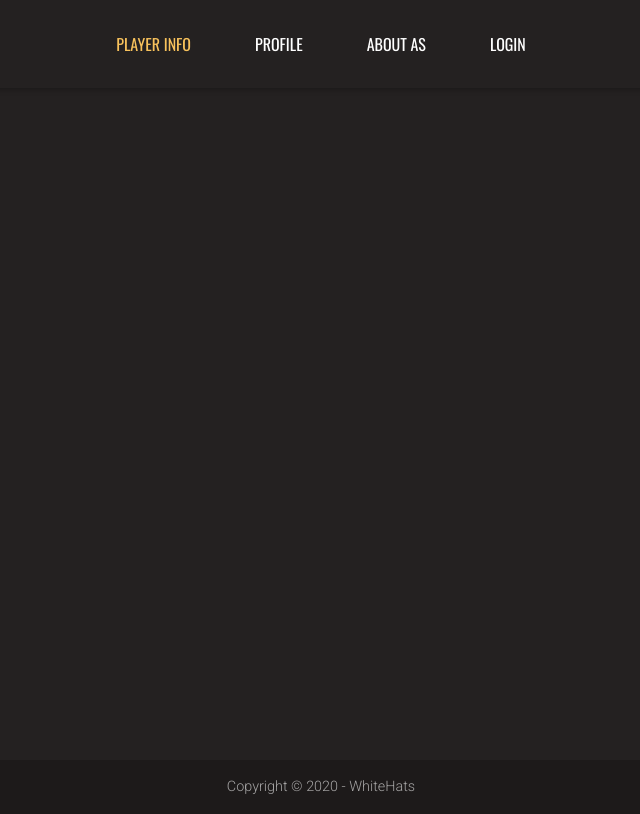
After one commit to Aggosh/ParyHackathon, a Django app: template PlayerInfo/Profile/templates/base.html in a window 1280 px wide. The commit adds this page. Shown: the whole page, without its empty margins (319-959 px from the left). Run offline with Django 3.2, Linux system fonts and the light colour scheme; the template is opened without the code that fills it, so the values that code supplies are empty; parts of the project's set-up code (start-up, migrations or seed data) failed here and were passed over; some libraries are stand-ins or nearby versions.

Commit message:
update 2

```diff
--- a/PlayerInfo/PlayerInfo/settings.py
+++ b/PlayerInfo/PlayerInfo/settings.py
@@ -25,7 +25,7 @@ SECRET_KEY = "858gx63qr5e6%qxp+b3_0bil_n6()s0q$u#@^9@g2)#nl5$-0)"
 # SECURITY WARNING: don't run with debug turned on in production!
 DEBUG = True
 
-ALLOWED_HOSTS = []
+ALLOWED_HOSTS = ['376533c3edbf.ngrok.io', '127.0.0.1']
 
 
 # Application definition
@@ -38,6 +38,8 @@ INSTALLED_APPS = [
     "django.contrib.messages",
     "django.contrib.staticfiles",
     "Profile",
+    "search",
+    "index",
 ]
 
 MIDDLEWARE = [
--- /dev/null
+++ b/PlayerInfo/Profile/templates/base.html
@@ -0,0 +1,111 @@
+{% load static %}
+
+<!DOCTYPE html>
+<html lang="en">
+<head>
+    <meta charset="UTF-8">
+    <title>{% block title %}{% endblock %}</title>
+
+    <!-- Font Awesome -->
+    <link href="https://use.fontawesome.com/releases/v5.8.2/css/all.css" rel="stylesheet">
+    <!-- Google Fonts -->
+    <link href="https://fonts.googleapis.com/css?family=Roboto:300,400,500,700&display=swap" rel="stylesheet">
+    <!-- Bootstrap core CSS -->
+    <link href="https://cdnjs.cloudflare.com/ajax/libs/twitter-bootstrap/4.5.0/css/bootstrap.min.css" rel="stylesheet">
+    <!-- Material Design Bootstrap -->
+    <link href="https://cdnjs.cloudflare.com/ajax/libs/mdbootstrap/4.19.1/css/mdb.min.css" rel="stylesheet">
+
+    <!-- JQuery -->
+    <script src="https://cdnjs.cloudflare.com/ajax/libs/jquery/3.5.1/jquery.min.js" type="text/javascript"></script>
+    <!-- Bootstrap tooltips -->
+    <script src="https://cdnjs.cloudflare.com/ajax/libs/popper.js/1.14.4/umd/popper.min.js"
+            type="text/javascript"></script>
+    <!-- Bootstrap core JavaScript -->
+    <script src="https://cdnjs.cloudflare.com/ajax/libs/twitter-bootstrap/4.5.0/js/bootstrap.min.js"
+            type="text/javascript"></script>
+    <!-- MDB core JavaScript -->
+    <script src="https://cdnjs.cloudflare.com/ajax/libs/mdbootstrap/4.19.1/js/mdb.min.js"
+            type="text/javascript"></script>
+
+
+    <link href="https://fonts.googleapis.com/css2?family=Oswald&display=swap" rel="stylesheet">
+
+
+    <style>
+        html, body {
+            height: 95%;
+            margin: 0;
+        }
+
+        .wrapper {
+            min-height: 100%;
+
+            margin-bottom: -50px;
+        }
+
+        .page-footer,
+        .push {
+            height: 50px;
+        }
+    </style>
+</head>
+<body style="background-color: #242121">
+<nav class="navbar navbar-expand-lg navbar-dark py-lg-4" id="mainNav" style="font-family: Oswald">
+    <div class="container">
+        <a class="navbar-brand text-uppercase text-expanded font-weight-bold d-lg-none" href="#" style="color: #F8C25C">Player
+            Info</a>
+        <button aria-controls="navbarResponsive" aria-expanded="false" aria-label="Toggle navigation"
+                class="navbar-toggler"
+                data-target="#navbarResponsive" data-toggle="collapse" type="button">
+            <span class="navbar-toggler-icon"></span>
+        </button>
+        <div class="collapse navbar-collapse" id="navbarResponsive">
+            <ul class="navbar-nav mx-auto">
+                <li class="nav-item px-lg-4">
+                    <a class="nav-link text-uppercase text-expanded" href="/" style="color: #F8C25C">Player Info
+                    </a>
+                </li>
+                <li class="nav-item px-lg-4">
+                    <a class="nav-link text-uppercase text-expanded" href="">Profile
+                    </a>
+                </li>
+                <li class="nav-item px-lg-4">
+                    <a class="nav-link text-uppercase text-expanded" href="">About as
+                    </a>
+                </li>
+
+                {% if user.is_authenticated %}
+                <li class="nav-item px-lg-4 dropdown">
+                    <a aria-expanded="false" aria-haspopup="true"
+                       class="nav-link text-uppercase text-expanded dropdown-toggle"
+                       data-toggle="dropdown" href="#" id="navbarLoginDropdown" role="button">
+                        {{ user.get_username }}
+                    </a>
+                    <div aria-labelledby="navbarLoginDropdown" class="dropdown-menu dropdown-dark">
+                        <a class="dropdown-item" href="">Logout</a>
+                    </div>
+                </li>
+                {% else %}
+                <li class="nav-item {% block login_corrent %}{% endblock %} px-lg-4">
+                    <a class="nav-link text-uppercase text-expanded" href="">Login</a>
+                    </a>
+                </li>
+                {% endif %}
+            </ul>
+        </div>
+    </div>
+</nav>
+<div class="wrapper">
+    {% block content %}{% endblock %}
+    <div class="push"></div>
+</div>
+
+<footer class="page-footer font-small dark">
+    <!-- Copyright -->
+    <div class="footer-copyright text-center py-3">Copyright © 2020 - WhiteHats
+    </div>
+    <!-- Copyright -->
+</footer>
+<!-- Footer -->
+</body>
+</html>
--- a/PlayerInfo/Profile/views.py
+++ b/PlayerInfo/Profile/views.py
@@ -12,13 +12,16 @@ def profile(request, nickname):
 
     # Это плохой код, но другого у меня нет
     if request.user.is_authenticated:
-        if request.method == 'POST':
+        if request.method == "POST":
             review_form = ReviewForm(data=request.POST)
             if review_form.is_valid():
                 new_review = review_form.save(commit=False)
 
                 new_review.profile = user
                 new_review.author = Profile.objects.get(pk=user.id)
+
+                user.rating += new_review.review_rating
+                user.save()
 
                 new_review.save()
                 context.update({"new_review": True})
--- a/PlayerInfo/search/views.py
+++ b/PlayerInfo/search/views.py
@@ -2,6 +2,8 @@ from django.views.generic import ListView
 from django.db.models import Q
 
 import sys
+
+from .mainparser import create_new_profile
 
 sys.path.append("..")  # Adds higher directory to python modules path.
 from Profile.models import Profile
@@ -20,4 +22,8 @@ class SearchResultsView(ListView):
             | Q(twitter_url__icontains=query)
             | Q(telegram_url__icontains=query)
         )
+        if len(object_list) == 0:
+            create_new_profile(query)
+            return self.get_queryset()
+
         return object_list
```
Also changed, not shown: PlayerInfo/Profile/models.py (+9 -6 lines), PlayerInfo/Profile/templates/home.html (+18 -4 lines), PlayerInfo/Profile/templates/profile.html (+26 -1 lines), PlayerInfo/search/mainparser.py (added, +13 -0 lines), PlayerInfo/search/steampars.py (added, +19 -0 lines), PlayerInfo/search/telegramparse.py (added, +13 -0 lines).
